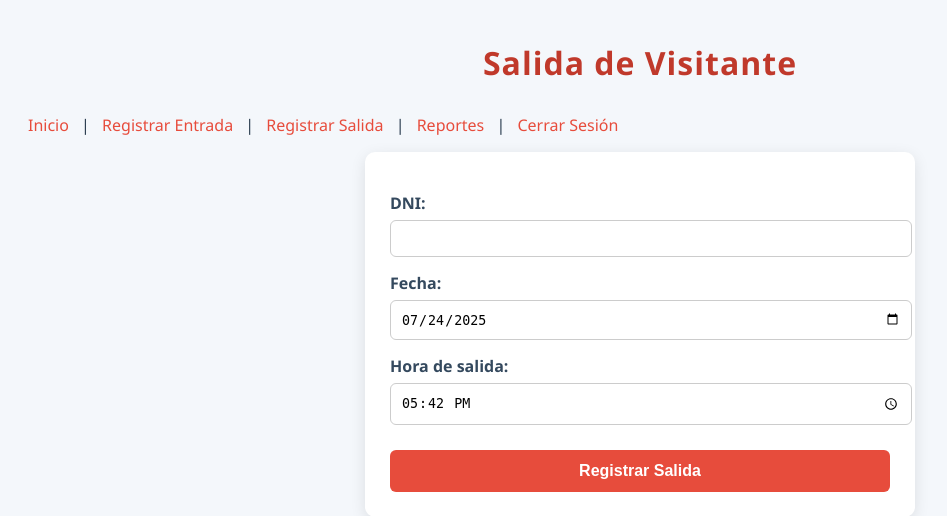
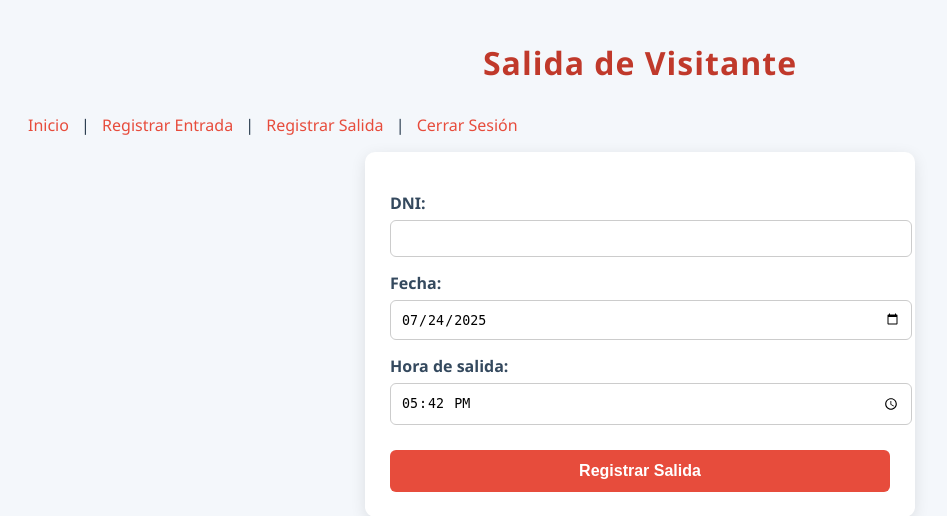
Before and after one commit to gonzalito429/tipon_visitantes, a PHP site: page /views/salida.php in a window 1280 px wide. Shown: the top 516 px of the page, without its empty margins (0-947 px from the left). Run offline with PHP 8.4, Linux system fonts and the light colour scheme; a user stored in the database is signed in.

Commit message:
Update salida.php

```diff
--- a/views/salida.php
+++ b/views/salida.php
@@ -12,7 +12,6 @@
     <a href="index.php"> Inicio</a> |
     <a href="registrar.php"> Registrar Entrada</a> |
     <a href="salida.php"> Registrar Salida</a> |
-    <a href="../controllers/reportes.php"> Reportes</a> |
     <a href="../controllers/logout.php"> Cerrar Sesión</a>
   </p>
   <form action="../controllers/visitantes.php" method="POST">
```
